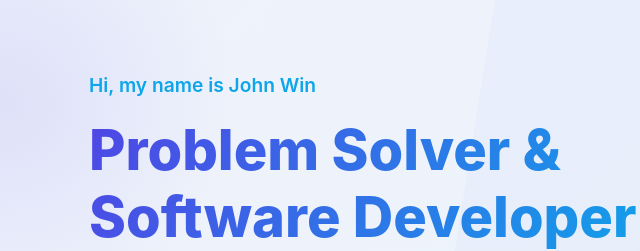
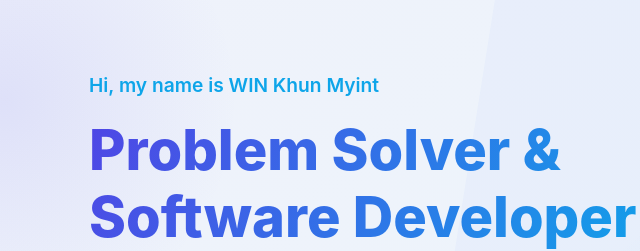
Before and after one commit to KhunWin/khunmyintwin, a plain HTML site: page index.html in a window 1280 px wide. Shown: the part 138-389 px from the top of the page, 251-891 px from the left. Drawn offline with Linux system fonts and the light colour scheme.

Commit message:
change name

```diff
--- a/index.html
+++ b/index.html
@@ -1173,7 +1173,7 @@
         <div class="hero-bg"></div>
         <div class="container">
             <div class="hero-content">
-                <p class="hero-subtitle">Hi, my name is John Win</p>
+                <p class="hero-subtitle">Hi, my name is WIN Khun Myint</p>
                 <h1 class="hero-title">Problem Solver & <br>Software Developer</h1>
                 <p class="hero-description">I create innovative solutions for aviationn, fintech and e-commerce by transforming complex problems into efficient, scalable, and user-friendly applications.</p>
                 <div class="hero-buttons">
```
